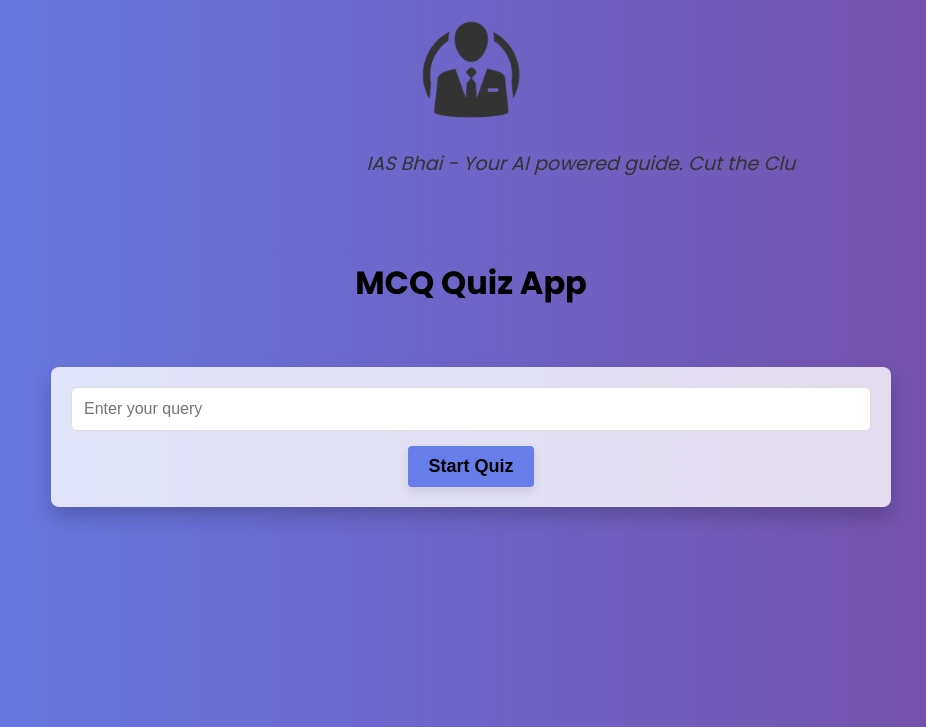
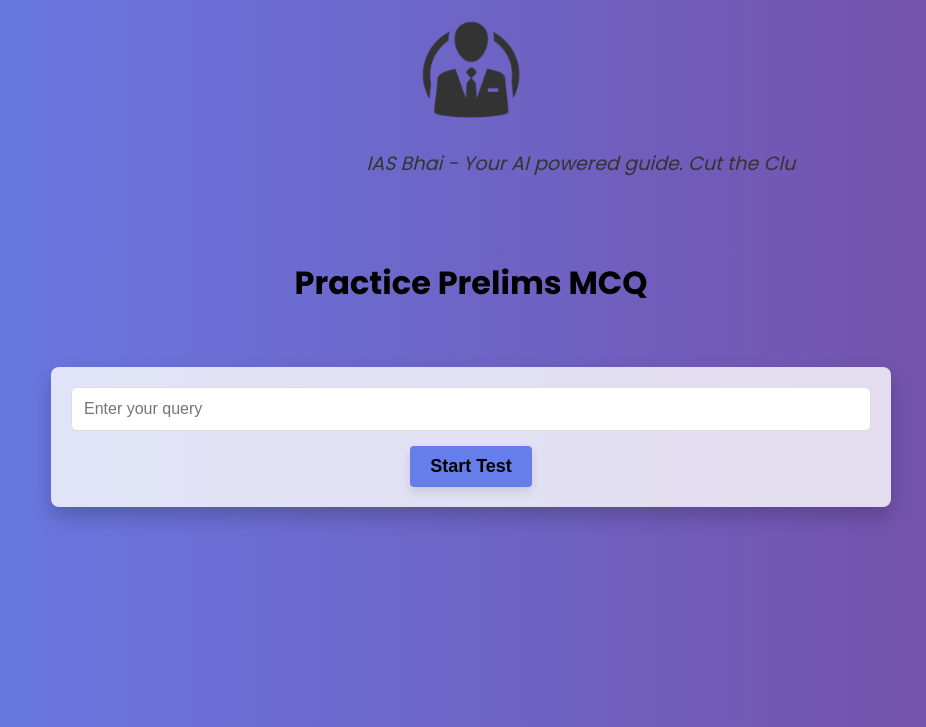
Before and after one commit to rhcp1303/prepare_upsc, a Django app: template questions/templates/quiz_view.html in a window 1280 px wide. Shown: the top 727 px of the page, without its empty margins (169-1095 px from the left). Run offline with Django 5.2, Linux system fonts and the light colour scheme; the template is opened without the code that fills it, so the values that code supplies are empty.

Commit message:
updating css

```diff
--- a/questions/templates/quiz_view.html
+++ b/questions/templates/quiz_view.html
@@ -4,7 +4,7 @@
 <head>
     <meta charset="UTF-8">
     <meta name="viewport" content="width=device-width, initial-scale=1.0">
-    <title>MCQ Quiz App</title>
+    <title>Practice Prelims MCQ</title>
     <link href="https://fonts.googleapis.com/css2?family=Poppins:wght@400;700&display=swap" rel="stylesheet">
     <link rel="stylesheet" href="{% static 'quiz_view_style.css' %}">
 </head>
@@ -16,17 +16,17 @@
         </div>
     </div>
 
-    <h1>MCQ Quiz App</h1>
+    <h1>Practice Prelims MCQ</h1>
 
     <div class="container">
         <input type="text" id="queryInput" placeholder="Enter your query">
-        <button id="startBtn">Start Quiz</button>
+        <button id="startBtn">Start Test</button>
 
         <div id="questionContainer"></div>
         <div>
             <button id="prevBtn">Previous</button>
             <button id="nextBtn">Next</button>
-            <button id="submitBtn">Submit Quiz</button>
+            <button id="submitBtn">Submit Test</button>
         </div>
         <div id="resultsContainer"></div>
     </div>
```
